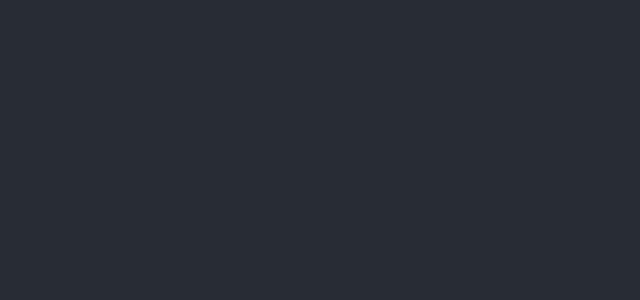
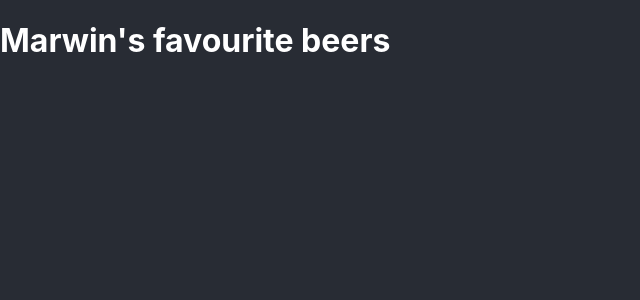
Before and after one commit to marwinburesch/react-intro, a React (Create React App) app: page / in a window 1280 px wide. Shown: the top 300 px of the page, without its empty margins (0-640 px from the left). Built offline with nearby package versions, Linux system fonts and the light colour scheme.

Commit message:
Add Header component

```diff
--- a/src/App.js
+++ b/src/App.js
@@ -1,7 +1,12 @@
 import React from "react";
+import Header from "./components/Header";
 
 function App() {
-  return <div className="App"></div>;
+  return (
+    <div className="App">
+      <Header />
+    </div>
+  );
 }
 
 export default App;
--- /dev/null
+++ b/src/components/Header.js
@@ -0,0 +1,11 @@
+import React from "react";
+
+function Header() {
+  return (
+    <header>
+      <h1>Marwin's favourite beers</h1>
+    </header>
+  );
+}
+
+export default Header;
```
